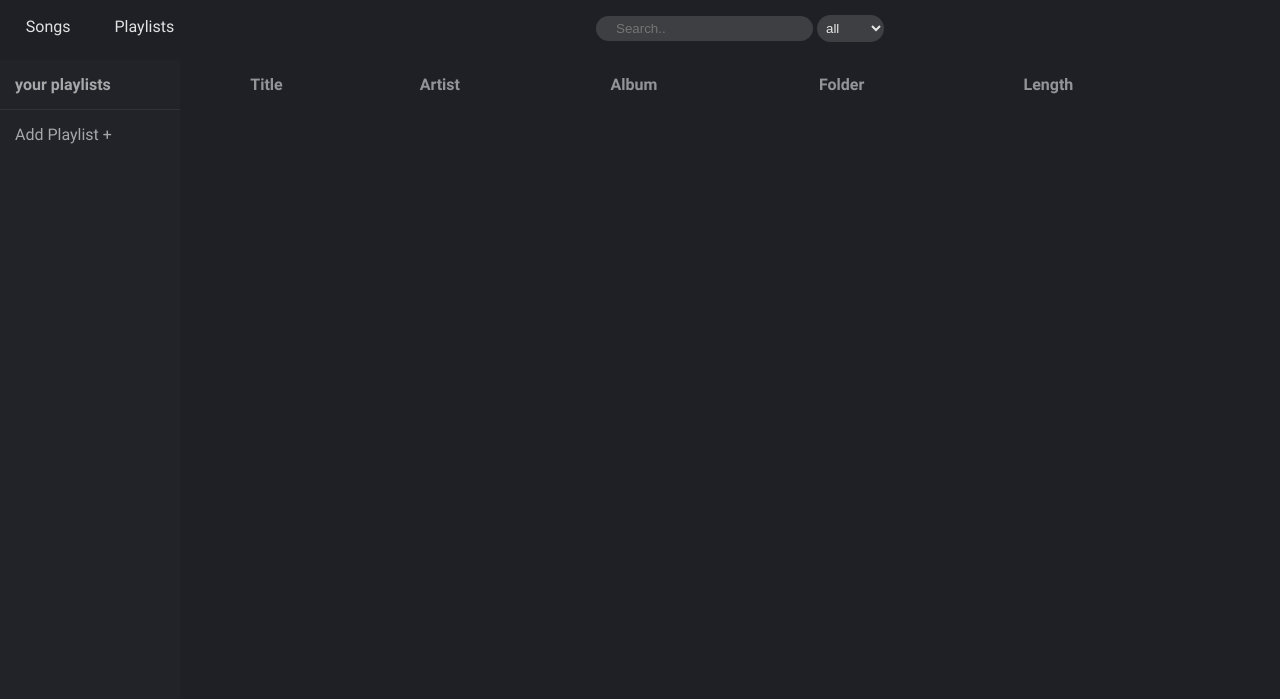
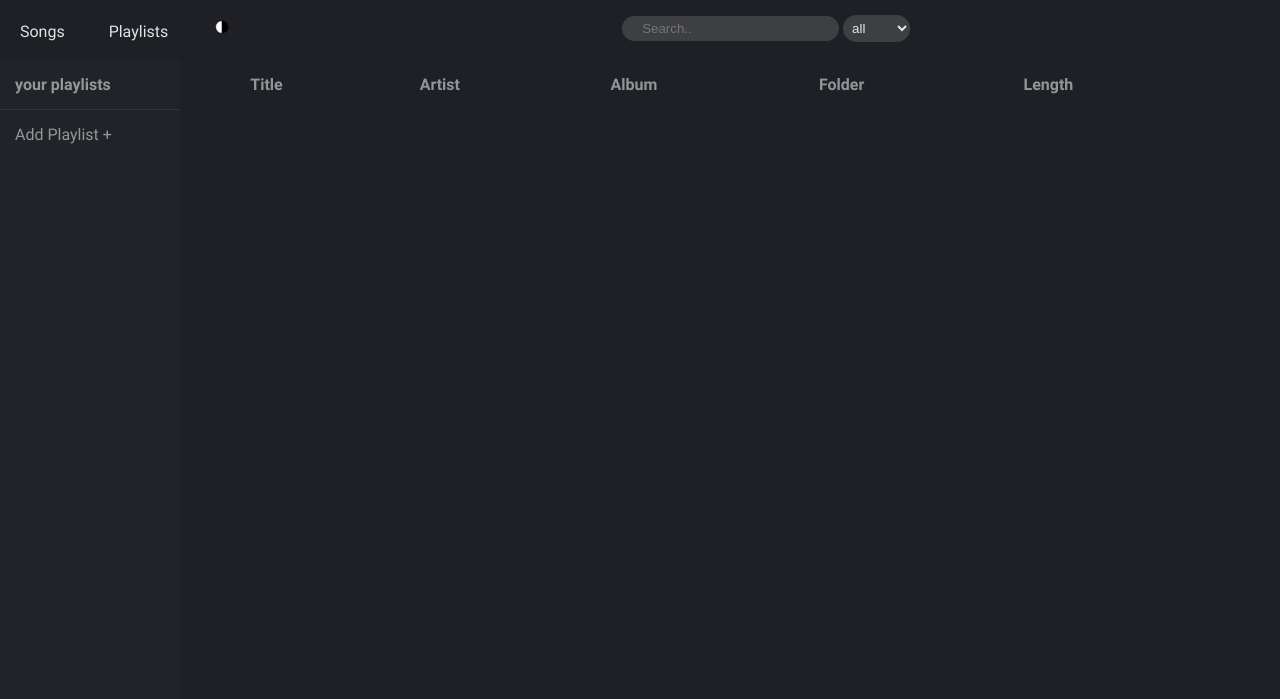
Before and after one commit to Doc-debug/webprog, a PHP site: page /playlists.html in a window 1280 px wide. Shown: the top 699 px of the page. Run offline with PHP 8.4, Linux system fonts and the light colour scheme; lists and menus that the app fills with data are empty.

Commit message:
added color theme

```diff
--- a/CSS/playlist.css
+++ b/CSS/playlist.css
@@ -50,7 +50,6 @@ Styling             - individual content styling
 }
 #menu {
     display: inline-block;
-    width: 200px;
     margin: 17px 0;
     text-align: center;
 }
@@ -59,16 +58,19 @@ Styling             - individual content styling
     text-decoration: none;
     color: var(--text);
 }
+#menu a img {
+    width: 20px;
+}
+
+#menu-icon {
+    display: none;
+    width: 30px;
+    margin: 15px;
+}
 
 #searchwrapper {
     display: inline-block;
     margin: 15px auto;
-}
-
-#menu img {
-    display: none;
-    width: 30px;
-    margin: 15px;
 }
 
 @media only screen and (max-width: 800px) {
@@ -80,7 +82,7 @@ Styling             - individual content styling
     #menu a {
         display: none;
     }
-    #menu img {
+    #menu-icon {
         display: block;
     }
     #menu:hover a,
@@ -111,7 +113,7 @@ Styling             - individual content styling
 #playlist-list a,
 #playlist-list p {
     display: block;
-    color: white;
+    color: var(--text);
     padding: 15px;
     margin: 0;
     border-top: solid var(--bg-tertionary) 1px;
--- a/CSS/songtable.css
+++ b/CSS/songtable.css
@@ -41,6 +41,11 @@ Song list           - styling for the song table
     padding: 15px;
     cursor: pointer;
 }
+#song-table tbody tr:hover {
+    background-color: var(--bg-secondary);
+    color: var(--contrast);
+    cursor: pointer;
+}
 #song-table td {
     padding: 15px;
     border-top: solid var(--bg-tertionary) 1px;
--- /dev/null
+++ b/JS/theme.js
@@ -0,0 +1,48 @@
+import { getObj, setObj } from "./util/localstorage.js";
+
+let themes = [
+    {
+        "--bg-primary": "#1e2025",
+        "--bg-secondary": "#212328",
+        "--bg-tertionary": "#3e3f42",
+        "--text": "#ffffffde",
+        "--contrast": "#e74c3c",
+    },
+    {
+        "--bg-primary": "#ffffff",
+        "--bg-secondary": "#f2f3f5",
+        "--bg-tertionary": "#e3e5e8",
+        "--text": "#000000de",
+        "--contrast": "#e74c3c",
+    },
+    {
+        "--bg-primary": "#880033",
+        "--bg-secondary": "#0000ff",
+        "--bg-tertionary": "#ff0000",
+        "--text": "#000000",
+        "--contrast": "#00ff00",
+    },
+];
+
+let currentTheme = 0;
+let themeCustom = getObj("themeCustom");
+if (themeCustom != null) themes[3] = themeCustom;
+let theme = getObj("theme");
+if (theme != null) setTheme(parseInt(theme));
+
+window.setTheme = setTheme;
+/**
+ * will switch between dark and bright mode
+ * @param colorTheme will toggle on none or use white mode on white or dark on dark
+ */
+function setTheme(colorTheme = (currentTheme + 1) % 2) {
+    for (const key in themes[colorTheme]) {
+        document.documentElement.style.setProperty(
+            key,
+            themes[colorTheme][key]
+        );
+    }
+
+    currentTheme = colorTheme;
+    setObj("theme", currentTheme);
+}
--- a/playlists.html
+++ b/playlists.html
@@ -30,15 +30,23 @@
             media="screen"
             href="css/songtable.css"
         />
+        <script type="module" src="/js/theme.js"></script>
         <script type="module" src="/js/playlist.js"></script>
     </head>
     <body>
         <div id="content">
             <div id="header">
                 <nav id="menu">
-                    <img src="/img/ctrl/burgermenu.svg" alt="" />
+                    <img id="menu-icon" src="/img/ctrl/burgermenu.svg" />
                     <a href="/player.html">Songs</a>
                     <a href="/playlists.html">Playlists</a>
+                    <a>
+                        <img
+                            onclick="setTheme()"
+                            src="/img/ctrl/themeswitch.svg"
+                            alt="switch theme"
+                        />
+                    </a>
                 </nav>
 
                 <div id="searchwrapper">
```
Also changed, not shown: CSS/player.css (+12 -10 lines), player.html (+9 -1 lines), img/ctrl/themeswitch.svg (added).
